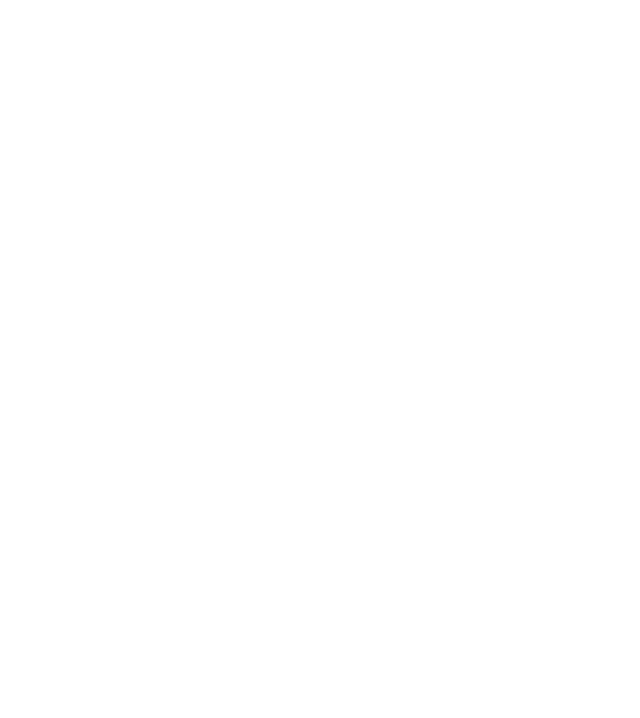
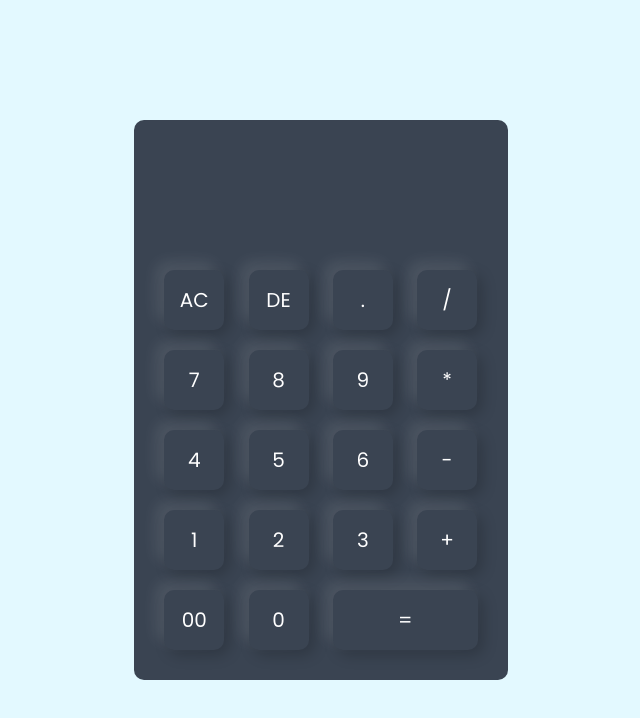
Before and after one commit to piegzina/calculator, a plain HTML site: page index.html in a window 1280 px wide. Shown: the whole page, without its empty margins (319-959 px from the left). Drawn offline with Linux system fonts and the light colour scheme.

Commit message:
Adding functions to buttons

```diff
--- a/index.html
+++ b/index.html
@@ -1,14 +1,59 @@
 <!doctype html>
 <html lang="en">
+
 <head>
     <meta charset="UTF-8">
     <meta name="viewport"
-          content="width=device-width, user-scalable=no, initial-scale=1.0, maximum-scale=1.0, minimum-scale=1.0">
+        content="width=device-width, user-scalable=no, initial-scale=1.0, maximum-scale=1.0, minimum-scale=1.0">
     <meta http-equiv="X-UA-Compatible" content="ie=edge">
     <title>Document</title>
+    <link rel="preconnect" href="https://fonts.googleapis.com">
+    <link rel="preconnect" href="https://fonts.gstatic.com" crossorigin>
+    <link href="https://fonts.googleapis.com/css2?family=Poppins:wght@100;400;500;600;700&display=swap"
+        rel="stylesheet">
     <link rel="stylesheet" href="style.css">
 </head>
+
 <body>
+    <div class="container">
+        <div class="calculator">
+            <form>
+                <div class="display">
+                    <input type="text" name="display">
+                </div>
+                <div>
+                    <input type="button" value="AC" onclick="display.value = '' ">
+                    <input type="button" value="DE" onclick="display.value = display.value.toString().slice(0, -1)">
+                    <input type="button" value="." onclick="display.value += '.' ">
+                    <input type="button" value="/" onclick="display.value += '/' ">
+                </div>
+                <div>
+                    <input type="button" value="7" onclick="display.value += '7' ">
+                    <input type="button" value="8" onclick="display.value += '8' ">
+                    <input type="button" value="9" onclick="display.value += '9' ">
+                    <input type="button" value="*" onclick="display.value += '*' ">
+                </div>
+                <div>
+                    <input type="button" value="4" onclick="display.value += '4' ">
+                    <input type="button" value="5" onclick="display.value += '5' ">
+                    <input type="button" value="6" onclick="display.value += '6' ">
+                    <input type="button" value="-" onclick="display.value += '-' ">
+                </div>
+                <div>
+                    <input type="button" value="1" onclick="display.value += '1' ">
+                    <input type="button" value="2" onclick="display.value += '2' ">
+                    <input type="button" value="3" onclick="display.value += '3' ">
+                    <input type="button" value="+" onclick="display.value += '+' ">
+                </div>
+                <div>
+                    <input type="button" value="00" onclick="display.value += '00' ">
+                    <input type="button" value="0" onclick="display.value += '0' ">
+                    <input type="button" value="=" id="equal">
+                </div>
+            </form>
+        </div>
+    </div>
 
 </body>
+
 </html>
--- a/style.css
+++ b/style.css
@@ -0,0 +1,52 @@
+* {
+    margin: 0;
+    padding: 0;
+    font-family: 'Poppins', sans-serif;
+    box-sizing: border-box;
+}
+
+.container {
+    width: 100%;
+    height: 100vh;
+    background: #e3f9ff;
+    display: flex;
+    align-items: center;
+    justify-content: center;
+}
+
+.calculator {
+    background: #3a4452;
+    padding: 20px;
+    border-radius: 10px;
+}
+
+.calculator form input {
+    border: 0;
+    outline: 0;
+    width: 60px;
+    height: 60px;
+    border-radius: 10px;
+    box-shadow: -8px -8px 15px rgba(255, 255, 255, 0.1), 5px 5px 15px rgba(0, 0, 0, 0.2);
+    background: transparent;
+    font-size: 20px;
+    color: #fff;
+    cursor: pointer;
+    margin: 10px;
+}
+
+form .display {
+    display: flex;
+    justify-content: flex-end;
+    margin: 20px 0;
+}
+
+form .display input {
+    text-align: right;
+    flex: 1;
+    font-size: 45px;
+    box-shadow: none;
+}
+
+#equal {
+    width: 145px;
+}
```
